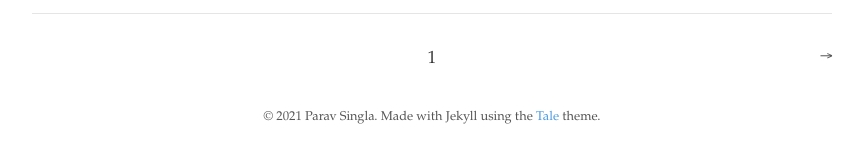
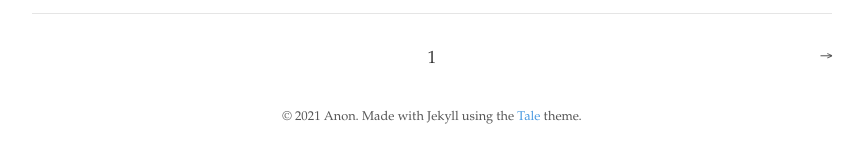
Before and after one commit to paravsingla/payingmyrent, a Jekyll site: the page built from index.html, in a window 1280 px wide. Shown: the part 1409-1566 px from the top of the page, without its empty margins (208-1071 px from the left). Built offline with Jekyll 4.4.1, drawn with Linux system fonts in a browser that asks for light colours; the list of posts is cut into pages by our own code.

Commit message:
Update _config.yml

```diff
--- a/_config.yml
+++ b/_config.yml
@@ -8,9 +8,8 @@ google_analytics: UA-157021582-3
 
 # Author
 author:
-  name:         Parav Singla
-  url:          https://paravsingla.com
-  email:        hello@paravsingla.com
+  name:         Anon
+  url:          https://#
 
 # Build settings
 markdown:       kramdown
```
